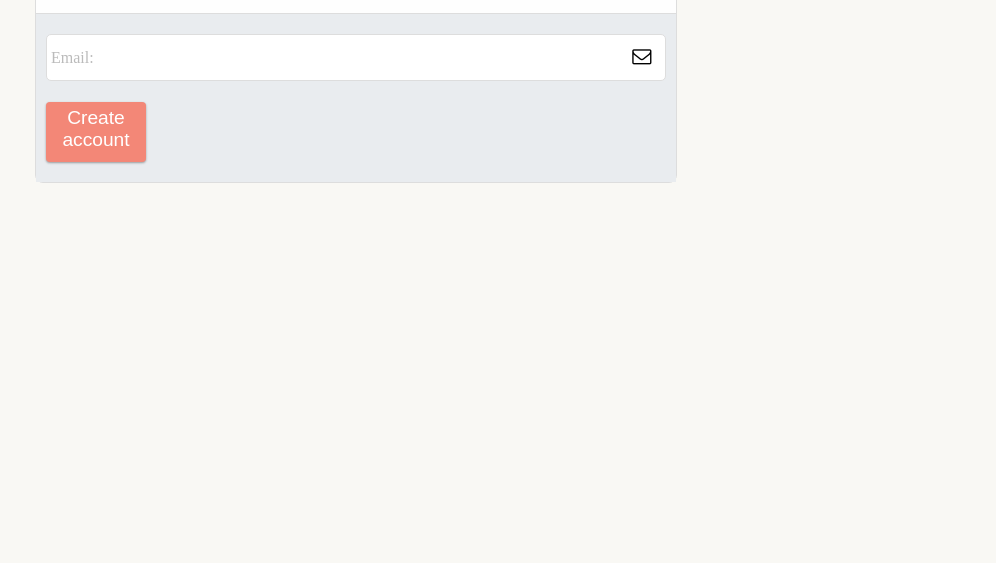
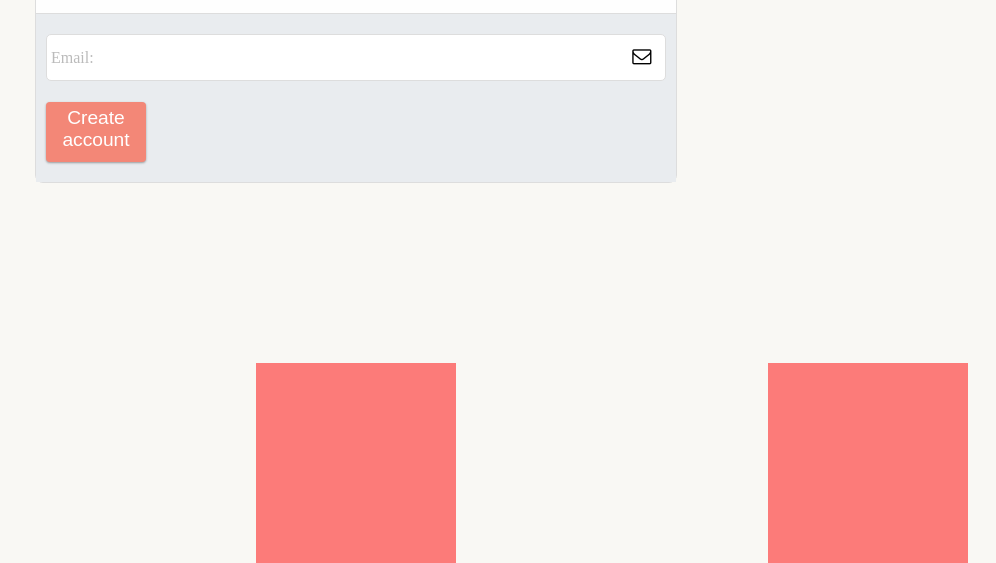
Before and after one commit to scharton/bitwise-css, a plain HTML site: page index.html in a window 1280 px wide. Shown: the part 293-856 px from the top of the page, without its empty margins (284-1280 px from the left). Before the commit the page ends 800 px from the top, so only its background shows below. Drawn offline with Linux system fonts and the light colour scheme.

Commit message:
keyframes example

```diff
--- a/index.html
+++ b/index.html
@@ -11,19 +11,21 @@
 <div class="modal">
     <div class="modal-header">
         <h2 class="title">Sign Up</h2>
+
         <h3>Lorem ipsum dolor sit amet.</h3>
         <i class="fa fa-close"></i>
         <hr>
     </div>
     <div class="modal-body">
         <button class="join"><i class="fa fa-linkedin"></i>
+
             <p class="inline-p">Join with <span class="bold">LinkedIn</span></p></button>
         <p class="disclaimer">Don't worry, we won't spam ya</p>
     </div>
     <div class="modal-footer">
         <div class="icon-wrapper">
             <input type="text" name="email" class="email-field">
-				<label for ="email" class="form-label">
+            <label for="email" class="form-label">
                 Email:
             </label>
         </div>
@@ -33,5 +35,13 @@
         </button>
     </div>
 </div>
+<div class="keyframes">
+    <div class="box1">
+
+    </div>
+    <div class="box2">
+
+    </div>
+</div>
 </body>
 </html>
--- a/style.css
+++ b/style.css
@@ -195,3 +195,33 @@ button:hover .top {
 button:hover .bottom {
     top: 15px;
 }
+
+.keyframes {
+    margin: 5em 0;
+    position: relative;
+}
+.box1 {
+    width: 200px;
+    height: 200px;
+    background: rgba(255, 0, 0, 0.5);
+    position: absolute;
+    top: 100px;
+    left: 50%;
+    margin-left: -100px;
+}
+.box2 {
+    width: 200px;
+    height: 200px;
+    background: rgba(255, 0, 0, 0.5);
+    position: absolute;
+    top: 100px;
+    left: 90%;
+    margin-left: -100px;
+    animation: movingbox 5s infinite;
+}
+
+@keyframes movingbox {
+    0% {left: 90%;}
+    10% {left: 10%;}
+    100% {left: 90%;}
+}
```
Lines whose indentation alone changed are shown as unchanged.
